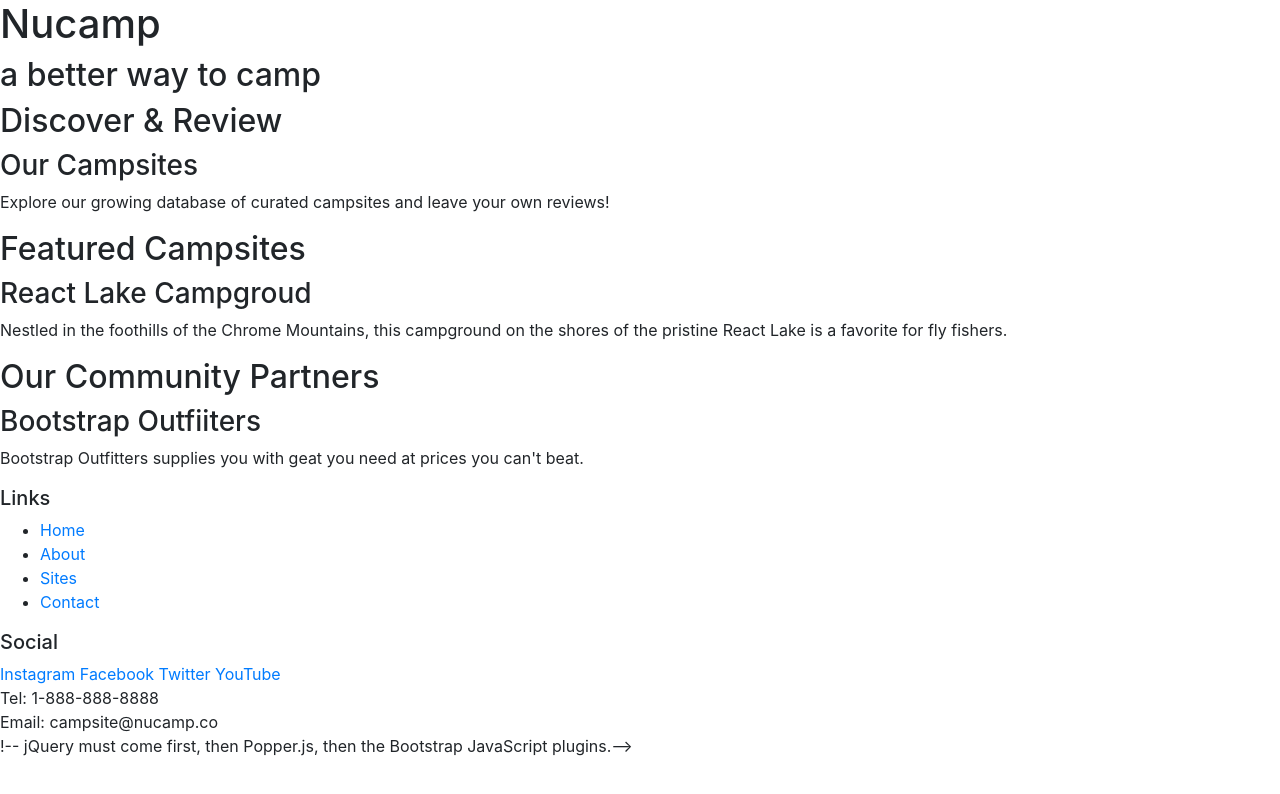
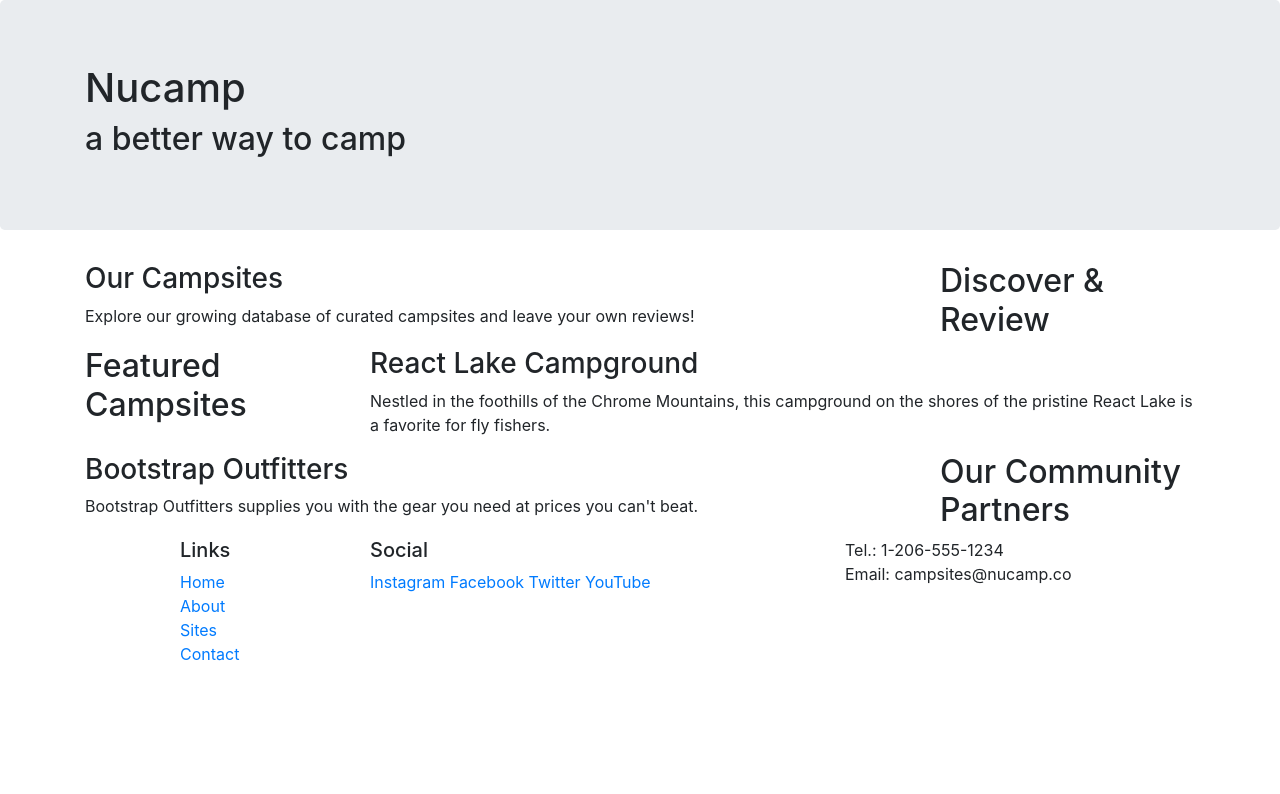
Before and after one commit to jtbahe/nucamp_bootstrap, a website: page index.html in a window 1280 px wide. Drawn offline with nearby package versions, Linux system fonts and the light colour scheme.

Commit message:
Bootstrap Grid

```diff
--- a/index.html
+++ b/index.html
@@ -9,56 +9,77 @@
     <title>NuCamp: A Better Way To Camp</title>
 </head>
 <body>
-    <header>
-        <div>
+    <header class="jumbotron">
+        <div class="container">
+            <div class="row">
+                <div class="col">
                     <h1>Nucamp </h1>
                     <h2>a better way to camp</h2>
                 </div>
+            </div>
+        </div>
     </header>
 
-    <div>
-
+    <div class="container">
+        <div class="row">
+            <div class="col-sm-4 order-sm-last col-md-3">
                 <h2>Discover & Review</h2>
+            </div>
+            <div class="col">
                 <h3>Our Campsites</h3>
                 <p>Explore our growing database of curated campsites and leave your own reviews!</p>
             </div>
+        </div>
 
-    <div>
+        <div class="row">
+            <div class="col-sm-4 col-md-3">
                 <h2>Featured Campsites</h2>
-        <h3>React Lake Campgroud</h3>
+            </div>
+            <div class="col">
+                <h3>React Lake Campground</h3>
         		<p>Nestled in the foothills of the Chrome Mountains, this campground on the shores of the pristine React Lake is a favorite for fly fishers.</p>
    			</div>
+        </div>
 
-    <div>
+        <div class="row">
+            <div class="col-sm-4 order-sm-last col-md-3">
                 <h2>Our Community Partners</h2>
-        <h3>Bootstrap Outfiiters</h3>
-        <p>Bootstrap Outfitters supplies you with geat you need at prices you can't beat.</p>
+            </div>
+            <div class="col">
+                <h3>Bootstrap Outfitters</h3>
+        		<p>Bootstrap Outfitters supplies you with the gear you need at prices you can't beat.</p>
+            </div>
+        </div>
     </div>
 
     <footer>
-        <div>
+        <div class="container">
+            <div class="row">
+                <div class="col-4 col-sm-2 offset-1">
                     <h5>Links</h5>
-            <ul>
+            		<ul class="list-unstyled">
                         <li><a href="#">Home</a></li>
                         <li><a href="#">About</a></li>
                         <li><a href="#">Sites</a></li>
                         <li><a href="#">Contact</a></li>
                     </ul>
                 </div>
-        <div>
+                <div class="col-6 col-sm-5">
                 	<h5>Social</h5>
-            <a href="#">Instagram</a>
-            <a href="#">Facebook</a>
-            <a href="#">Twitter</a>
-            <a href="#">YouTube</a>
+                    <a href="http://instagram.com/">Instagram</a>
+                    <a href="http://facebook.com/">Facebook</a>
+                    <a href="http://twitter.com/">Twitter</a>
+                    <a href="http://youtube.com/">YouTube</a>
                 </div>
-        <div>
-            Tel: 1-888-888-8888 <br />
-            Email: campsite@nucamp.co
+                <div class="col-sm-4">
+                    Tel.: 1-206-555-1234<br />
+                    Email: campsites@nucamp.co
+                </div>
+           </div>
         </div>
     </footer>
 
-    !-- jQuery must come first, then Popper.js, then the Bootstrap JavaScript plugins.-->
+    <!-- jQuery must come first, then Popper.js, then the Bootstrap JavaScript plugins.-->
     <script src="node_modules/jquery/dist/jquery.slim.min.js"></script>
     <script src="node_modules/popper.js/dist/umd/popper.min.js"></script>
     <script src="node_modules/bootstrap/dist/js/bootstrap.min.js"></script>
```
Lines whose indentation alone changed are shown as unchanged.
